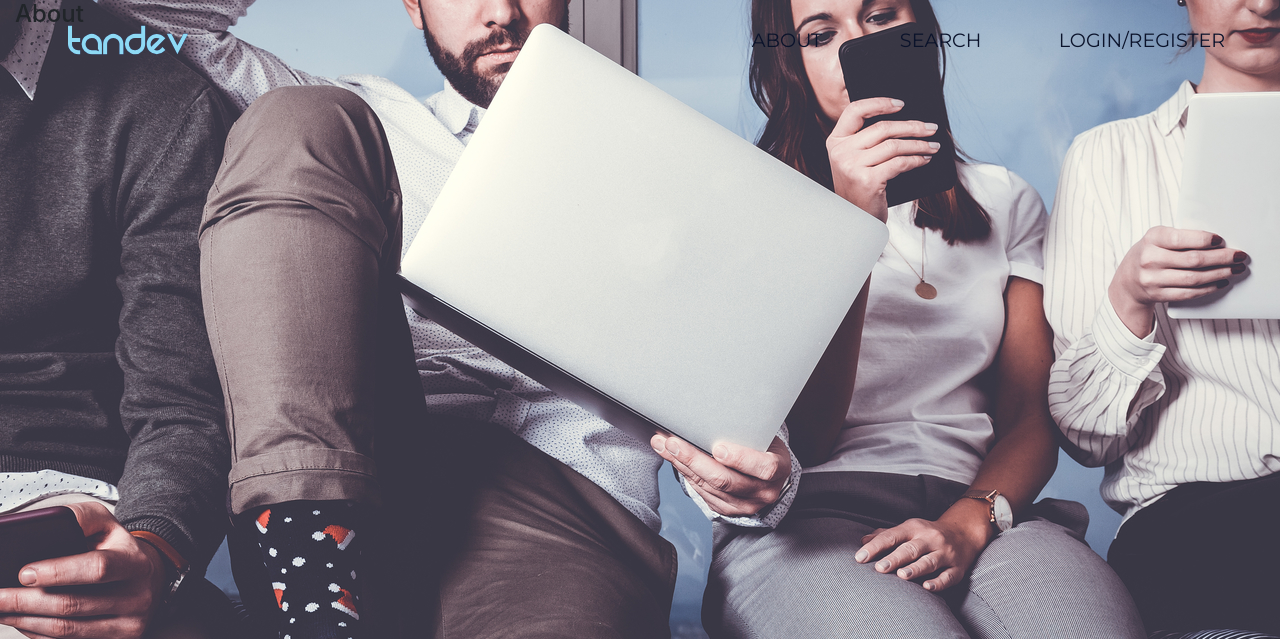
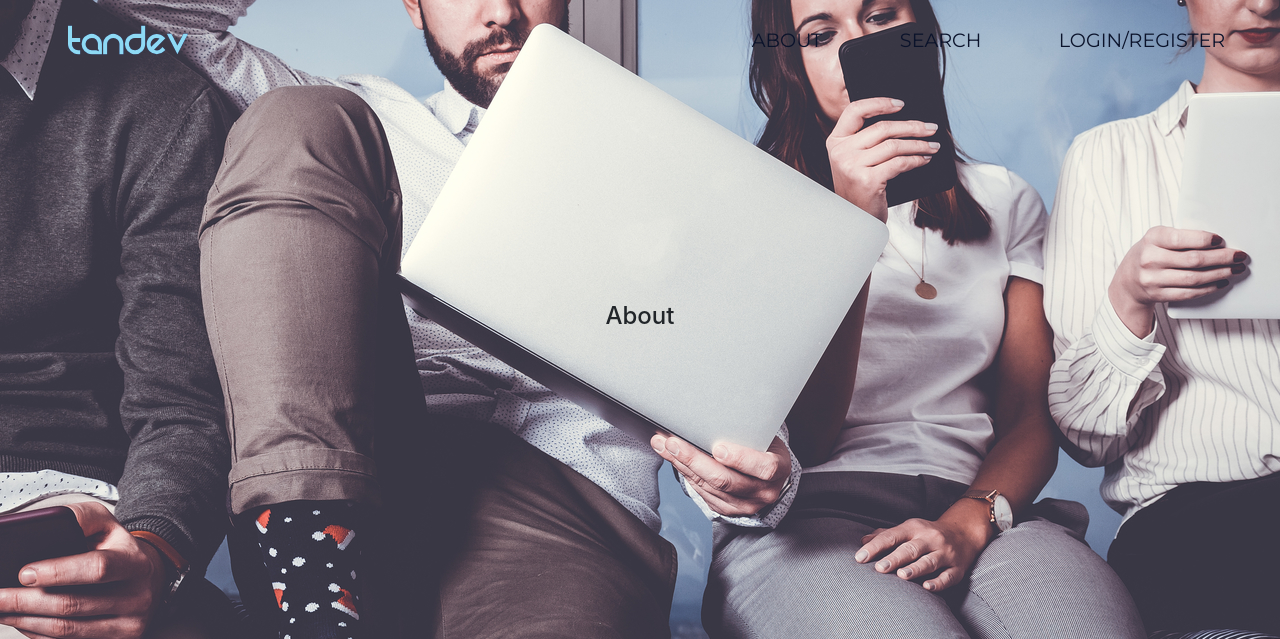
Before and after one commit to synnea/tanDev---tandem-exchange-for-developers, a Flask app: page /about in a window 1280 px wide. Shown: the top 639 px of the page. Run offline with Flask 2, Linux system fonts and the light colour scheme; some libraries are stand-ins or nearby versions.

Commit message:
place and scale page header

```diff
--- a/static/css/main.css
+++ b/static/css/main.css
@@ -237,8 +237,23 @@ a {
 
 @media (min-width: 1024px) {
   .about-banner {
+    height: 80vh;
+  }
+}
+
+@media (min-width: 1024px) {
+  .about-banner {
     background: url("/static/img/hero.jpg") center top no-repeat scroll;
     background-position: contain;
+  }
+}
+
+.header-box {
+  height: 50vh;
+}
+
+@media (min-width: 1024px) {
+  .header-box {
     height: 80vh;
   }
 }
--- a/static/scss/_about.scss
+++ b/static/scss/_about.scss
@@ -1,11 +1,19 @@
 // This SCSS file contains components which are used only on about.html
 
+
+@mixin height-scaling {
+    height: 50vh;
+
+    @media (min-width: $bp-ipadpro) {
+        height: 80vh;
+    }
+}
 
 .about-banner {
 
     background: url("/static/img/hero-cropped.jpg") center top no-repeat scroll;
     background-size: cover;
-    height: 50vh;
+    @include height-scaling;
 
 
     @media (min-width: $bp-ipadpro) {
@@ -13,9 +21,12 @@
 
         background: url("/static/img/hero.jpg") center top no-repeat scroll;
         background-position: contain;
-        height: 80vh;
 
     }
 
 
 }
+
+.header-box {
+    @include height-scaling;
+}
--- a/templates/pages/about.html
+++ b/templates/pages/about.html
@@ -8,12 +8,16 @@
 
         <div class="about-banner">
 
-                <div class="col-12">
-                        <h4 class="header">About</h4>
-                    </div>
+            <div class="row"></div>
+
+            <div class="col-12 header-box d-flex justify-content-center align-items-center d-block">
+                <h4 class="header">About</h4>
+            </div>
+
+        </div>
 
 
-        </div>
+    </div>
 
 
 
```
Also changed, not shown: 1 other file.
